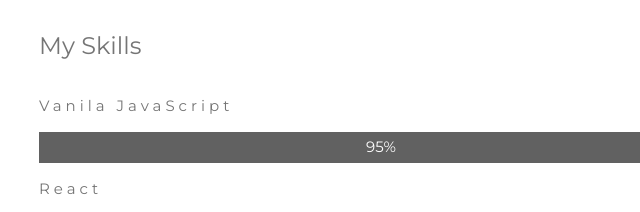
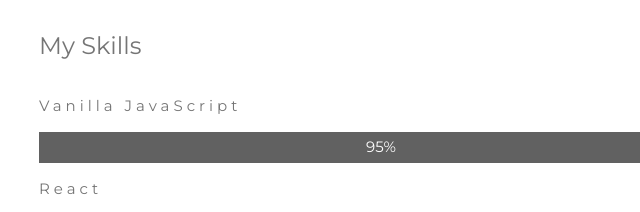
Before and after one commit to justJubair/portfolio-02, a plain HTML site: page index.html in a window 1280 px wide. Shown: the part 1788-2000 px from the top of the page, 497-1137 px from the left. Drawn offline with nearby package versions, Linux system fonts and the light colour scheme.

Commit message:
typo fixed

```diff
--- a/index.html
+++ b/index.html
@@ -92,7 +92,7 @@
       elit, sed do eiusmod tempor incididunt ut labore et dolore magna aliqua. Ut enim ad minim veniam, quis nostrud exercitation ullamco laboris nisi ut aliquip ex ea commodo consequat.
     </p>
     <h3 class="w3-padding-16">My Skills</h3>
-    <p class="w3-wide">Vanila JavaScript</p>
+    <p class="w3-wide">Vanilla JavaScript</p>
     <div class="w3-light-grey">
       <div class="w3-container w3-center w3-padding-small w3-dark-grey" style="width:95%">95%</div>
     </div>
```
